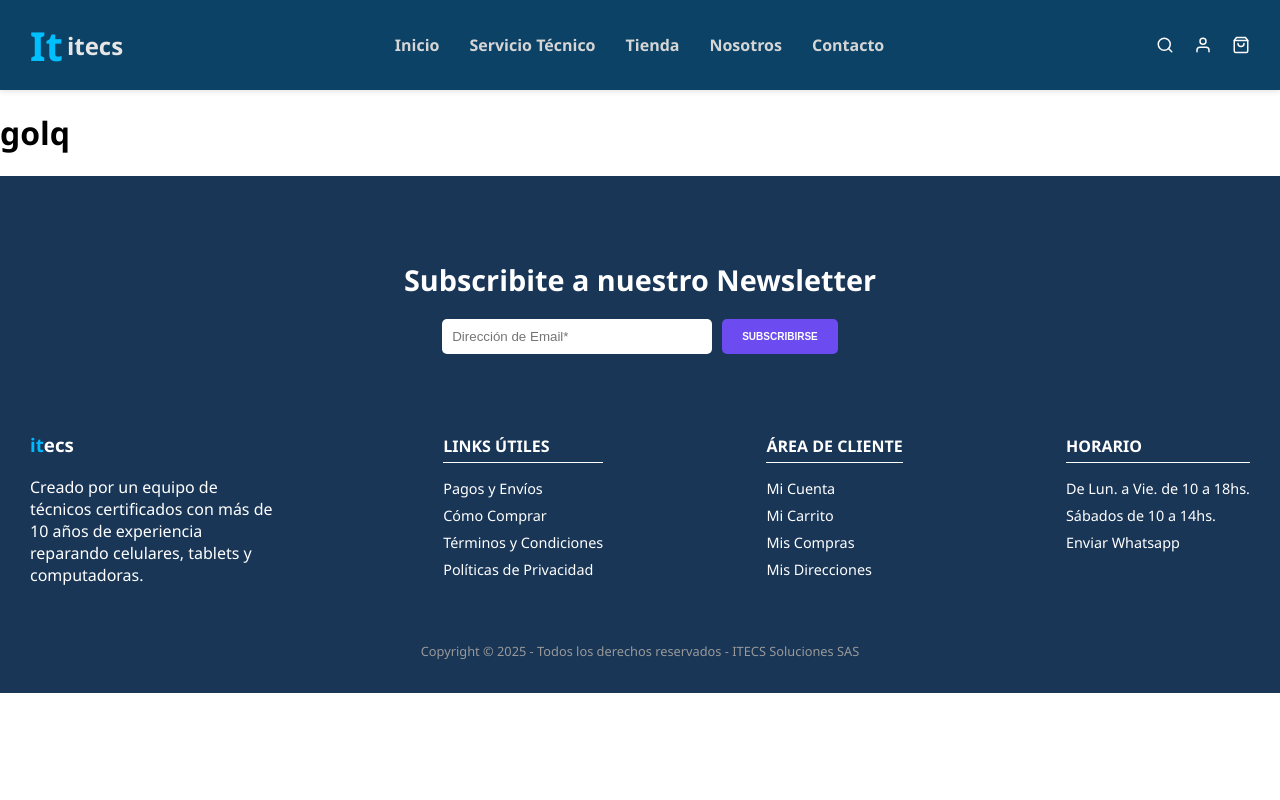
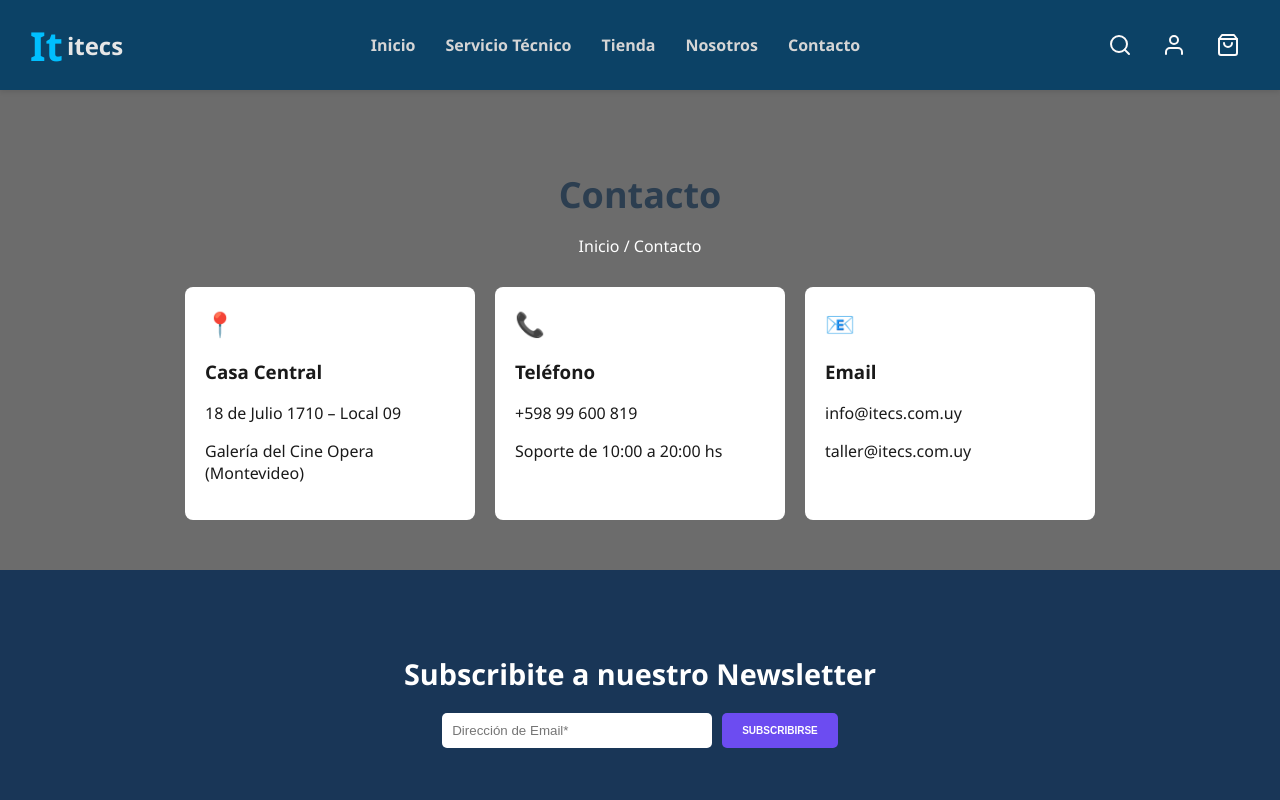
Before and after one commit to gustavo-manzini/Itecs, a React (Vite) app: page /contacto in a window 1280 px wide. Shown: the top 800 px of the page. Built offline with nearby package versions, Linux system fonts and the light colour scheme.

Commit message:
comence contacto

```diff
--- a/src/App.css
+++ b/src/App.css
@@ -6,6 +6,7 @@ body {
   align-items: center;
   font-family: "Segoe UI", Tahoma, Geneva, Verdana, sans-serif;
   overflow-x: hidden;
+
 }
 
 /* Navbar */
@@ -915,3 +916,48 @@ h2{
   font-size: 0.8rem;
   color: #999;
 }
+
+/* contacto */
+
+.contact-container {
+   background-color: #6c6c6c;
+  color: white;
+  text-align: center;
+  padding: 50px 20px;
+}
+
+.contact-header {
+  margin-bottom: 30px;
+}
+
+.contact-header h2 {
+  font-size: 36px;
+  font-weight: bold;
+}
+
+.contact-header nav a {
+  color: white;
+  text-decoration: none;
+}
+
+.contact-info {
+  display: flex;
+  justify-content: center;
+  flex-wrap: wrap;
+  gap: 20px;
+  box-shadow: black;
+}
+
+.info-item {
+  background-color: white;
+  color: #1a1a1a;
+  padding: 20px;
+  border-radius: 8px;
+  width: 250px;
+  text-align: left;
+}
+
+.icon {
+  font-size: 24px;
+  margin-right: 10px;
+}
--- a/src/Componentes/Contacto.jsx
+++ b/src/Componentes/Contacto.jsx
@@ -1,7 +1,38 @@
-function Contacto() {
-    return(
-        <h1>golq</h1>
-    )
-}
+import React from 'react';
+
+const Contacto = () => {
+  return (
+    <div className="contact-container">
+      <div className="contact-header">
+        <h2>Contacto</h2>
+        <nav>
+          <a href="/">Inicio</a>
+          <span> / </span>
+          <span>Contacto</span>
+        </nav>
+      </div>
+      <div className="contact-info">
+        <div className="info-item">
+          <span className="icon">📍</span>
+          <h3>Casa Central</h3>
+          <p>18 de Julio 1710 – Local 09</p>
+          <p>Galería del Cine Opera (Montevideo)</p>
+        </div>
+        <div className="info-item">
+          <span className="icon">📞</span>
+          <h3>Teléfono</h3>
+          <p>+598 99 600 819</p>
+          <p>Soporte de 10:00 a 20:00 hs</p>
+        </div>
+        <div className="info-item">
+          <span className="icon">📧</span>
+          <h3>Email</h3>
+          <p>info@itecs.com.uy</p>
+          <p>taller@itecs.com.uy</p>
+        </div>
+      </div>
+    </div>
+  );
+};
 
 export default Contacto;
```
